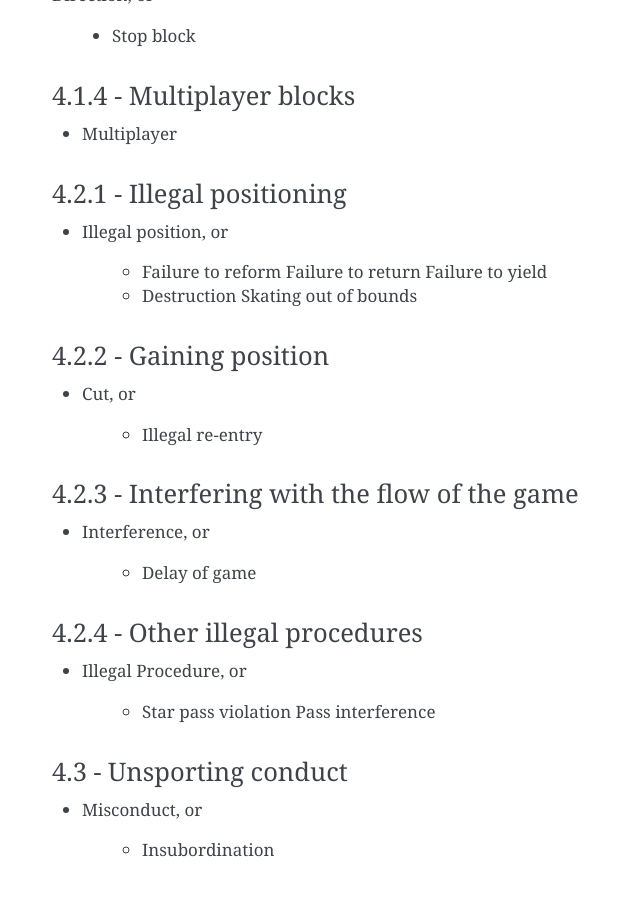
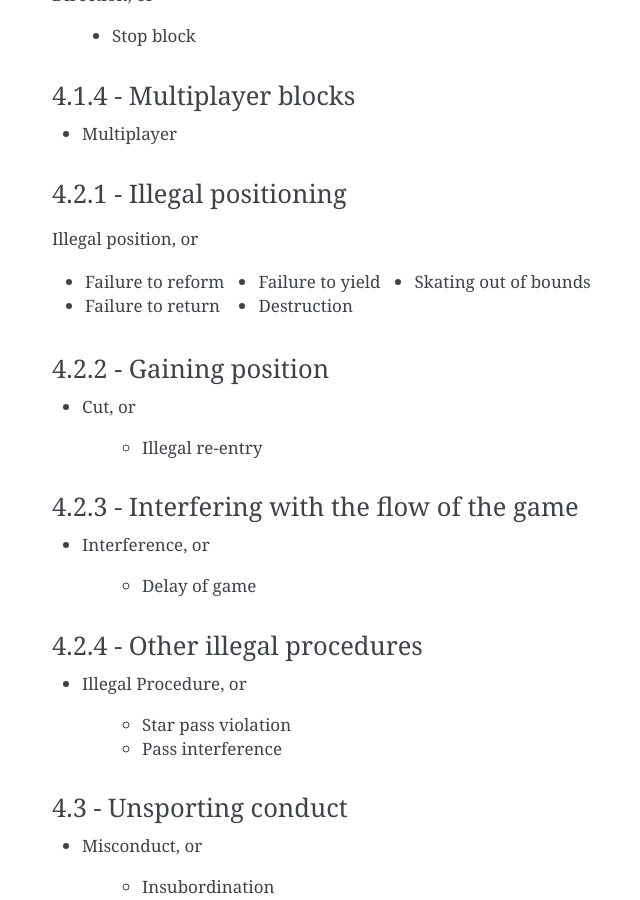
Before and after one commit to mrogaski/zenref, a Sphinx documentation site: the page built from docs/source/verbal_cues_and_hand_signals.rst, in a window 1280 px wide and 900 px high, scrolled down 1485 px. Shown: the whole window, without its empty margins (368-1008 px from the left). Built offline with Sphinx 7.4.7, drawn with Linux system fonts in a browser that asks for light colours; pages that are not in the unit, such as notebooks, are missing from menus; some of the changed lines change nothing that is shown.

Commit message:
Trying to improve lists.

```diff
--- a/docs/source/verbal_cues_and_hand_signals.rst
+++ b/docs/source/verbal_cues_and_hand_signals.rst
@@ -83,10 +83,16 @@ Direction, or
 4.2.1 - Illegal positioning
 ...........................
 
-- Illegal position, or
+Illegal position, or
 
-   - Failure to reform		Failure to return		Failure to yield
-   - Destruction			Skating out of bounds
+.. hlist::
+   :columns: 3
+
+   - Failure to reform
+   - Failure to return
+   - Failure to yield
+   - Destruction
+   - Skating out of bounds
 
 
 4.2.2 - Gaining position
@@ -110,7 +116,8 @@ Direction, or
 
 - Illegal Procedure, or
 
-   - Star pass violation		Pass interference
+   - Star pass violation
+   - Pass interference
 
 4.3 - Unsporting conduct
 ........................
```
